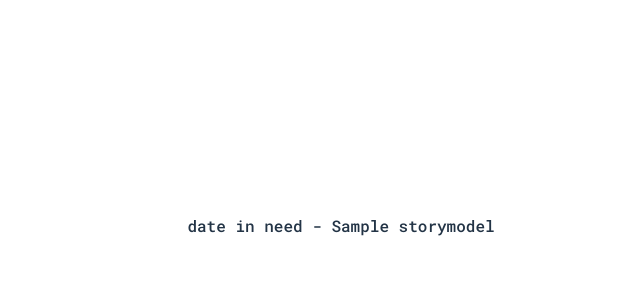
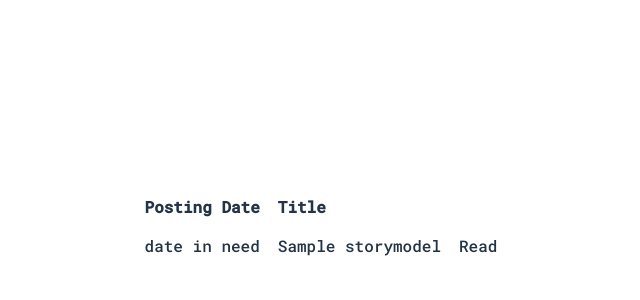
Before and after one commit to RagnaCron/M151_Manuel_Werder, a Django app: template blog/templates/blog/show_hacker_stories.html in a window 1280 px wide. Shown: the part 194-494 px from the top of the page, without its empty margins (319-959 px from the left). Run offline with Django 3.2, Linux system fonts and the light colour scheme; the template is opened without the code that fills it: values that come from a table or form of the project are taken from there, others are empty; tables that the repository leaves empty hold one stand-in row (values such as "Sample post").

Commit message:
basic read blog implemented

```diff
--- a/blog/static/blog/universe.css
+++ b/blog/static/blog/universe.css
@@ -106,7 +106,7 @@ nav {
     align-self: flex-end;
 }
 
-ul {
-    list-style-type: none;
+th, td {
+    padding: 8px;
     text-align: left;
 }
--- a/blog/templates/blog/show_hacker_stories.html
+++ b/blog/templates/blog/show_hacker_stories.html
@@ -4,13 +4,21 @@
     <a class="exit" href="{% url 'blog:welcome_hacker_view' %}"><strong>Quit</strong></a>
     <section class="basic_layout">
         <div class="center_layout">
-            <ul>
+            <table>
+                <tr>
+                    <th>Posting Date</th>
+                    <th>Title</th>
+                </tr>
                 {% for story in stories %}
-                    <li> date in need - {{ story.story_title }}</li>
+                    <tr>
+                        <td>date in need</td>
+                        <td>{{ story.story_title }}</td>
+                        <td><a href="{% url 'blog:show_story_view' story_title=story.story_title %}">Read</a></td>
+                    </tr>
                 {% empty %}
-                    <li>No stories yet to read.</li>
+                    <tr><td>No stories yet to read.</td></tr>
                 {% endfor %}
-            </ul>
+            </table>
         </div>
     </section>
 {% endblock %}
--- a/blog/urls.py
+++ b/blog/urls.py
@@ -10,6 +10,7 @@ urlpatterns = [
 	path('logout/', user_logout_view.user_logout_view, name='user_logout_view'),
 	path('story/new/', new_hacker_story_view.new_story_view, name='new_story_view'),
 	path('story/edit/', edit_hacker_story_view.edit_story_view, name='edit_hacker_story_view'),
-	# path('show/stories', show_hacker_stories_view.show_hacker_stories_view, name='show_hacker_stories_view'),
-	path('show/stories', show_hacker_stories_view.HackerStoriesListView.as_view(), name='show_hacker_stories_view'),
+	path('show/stories/', show_hacker_stories_view.show_hacker_stories_view, name='show_hacker_stories_view'),
+	path('show/stories/<str:story_title>', show_hacker_stories_view.show_story_view, name='show_story_view'),
+	# path('show/stories', show_hacker_stories_view.HackerStoriesListView.as_view(), name='show_hacker_stories_view'),
 ]
```
Also changed, not shown: blog/templates/blog/show_hacker_story.html (added, +11 -0 lines), blog/views/blog/show_hacker_stories_view.py (+7 -24 lines), blog/hacker_stories_form.py (deleted).
